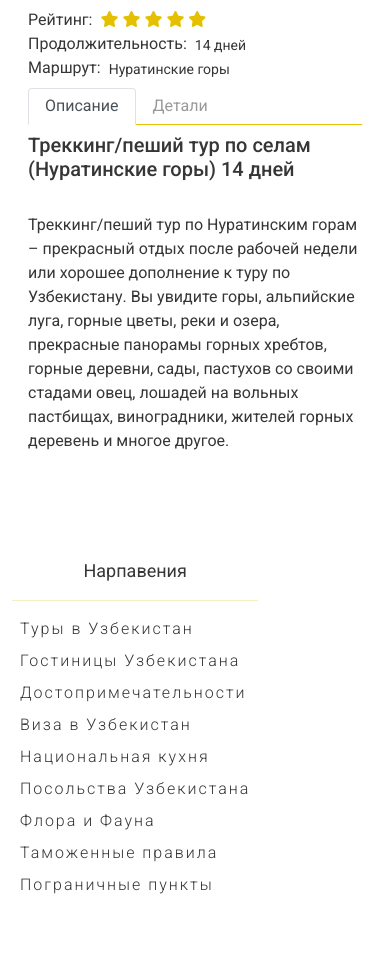
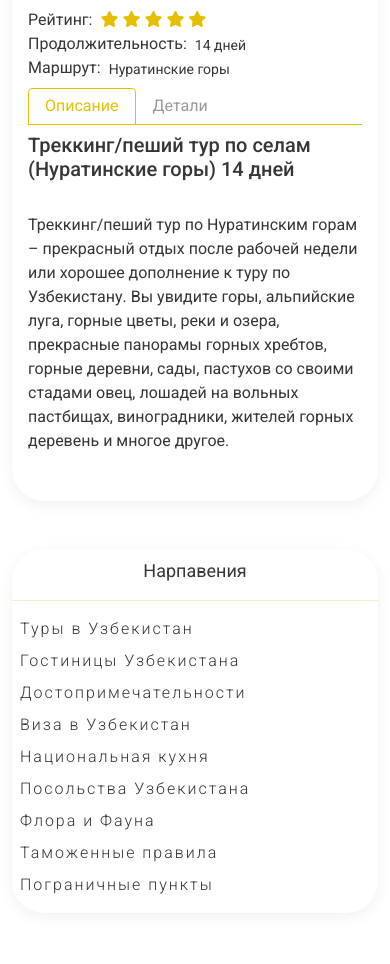
Before and after one commit to SatanD01/SilkRoad, a plain HTML site: page tours/uzb/tashkent.html in a window 390 px wide. Shown: the part 524-1488 px from the top of the page. Drawn offline with nearby package versions, Linux system fonts and the light colour scheme.

Commit message:
css tours

```diff
--- a/css/style.css
+++ b/css/style.css
@@ -54,6 +54,10 @@
     background-color: var(--bg-grey);
 }
 
+.bg-white {
+    background-color: var(--bg-white);
+}
+
 .color-gold {
     color: var(--color-gold);
 }
@@ -68,6 +72,19 @@
 
 .color-grey {
     color: var(--color-grey);
+}
+
+.drop-shadow {
+    box-shadow: 0px 4px 15px 0px rgb(0 0 0 / 6%);
+}
+
+.nav-link.active {
+    color: var(--color-gold) !important;
+    border-color: var(--color-gold) var(--color-gold) var(--color-gold)!important;
+}
+
+.nav-link:hover{
+    color: var(--color-gold);
 }
 
 img {
@@ -472,6 +489,7 @@ body.active {
     background-color: transparent !important;
 }
 
+
 .arrow {
     opacity: 0;
     position: absolute;
@@ -513,6 +531,11 @@ body.active {
     transform-origin: top right;
 }
 
+.cities-section .p-4.pt-0 span.text-25.font-light.mb-3 {
+    min-height: 68px;
+    display: inline-block;
+}
+
 @-webkit-keyframes arrow-movement {
     0% {
         opacity: 0;
@@ -545,6 +568,9 @@ body.active {
         -ms-flex-wrap: wrap;
         flex-wrap: wrap;
     }
+    .left-side {
+        width: 100%;
+    }
 }
 
 @media (max-width: 768px) {
```
